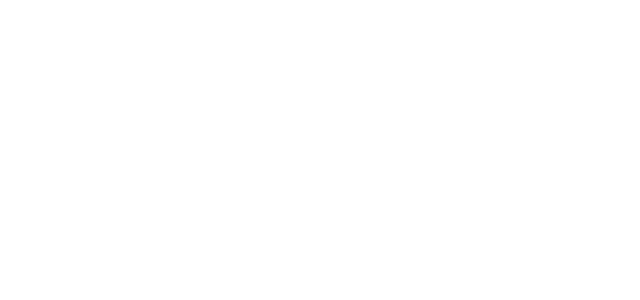
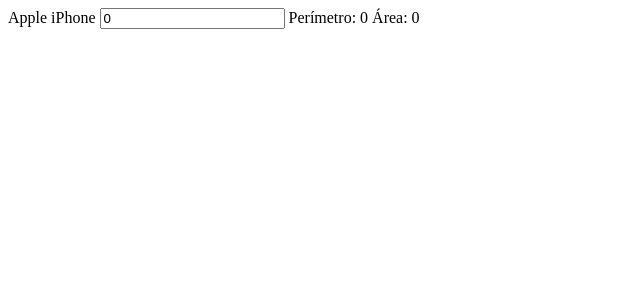
Before and after one commit to ggraeff98/learning-vue-origamid, a Vue app in the folder vueOrigamidClasses/: page / in a window 1280 px wide. Shown: the top 300 px of the page, without its empty margins (0-640 px from the left). Built offline with nearby package versions, Linux system fonts and the light colour scheme.

Commit message:
add exercise from class 0202

```diff
--- a/vueOrigamidClasses/src/App.vue
+++ b/vueOrigamidClasses/src/App.vue
@@ -1,6 +1,12 @@
 <template>
-  <div id="app">
-
+  <div>
+     <div id="app">
+      {{$data.$empresa}}
+      {{produto}}
+      <input type="number" v-model="lado">
+      Perímetro: {{lado*4}}
+      Área: {{lado*lado}}
+    </div>
   </div>
 </template>
 
@@ -13,9 +19,12 @@
 
   data () {
     return {
-
+      $empresa: 'Apple',
+      produto: 'iPhone',
+      lado: 0
     }
   },
+
   funtion: {
 
   }
```
